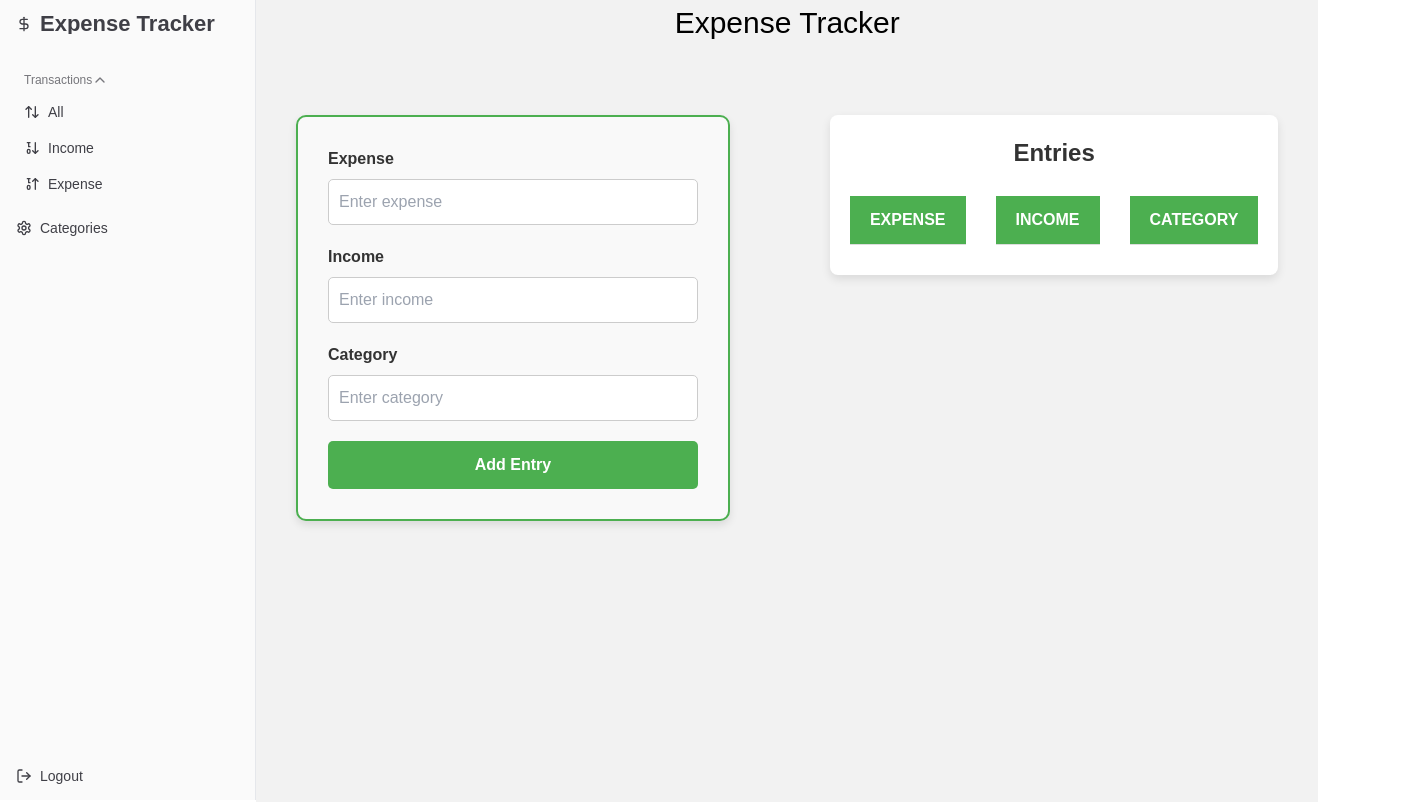
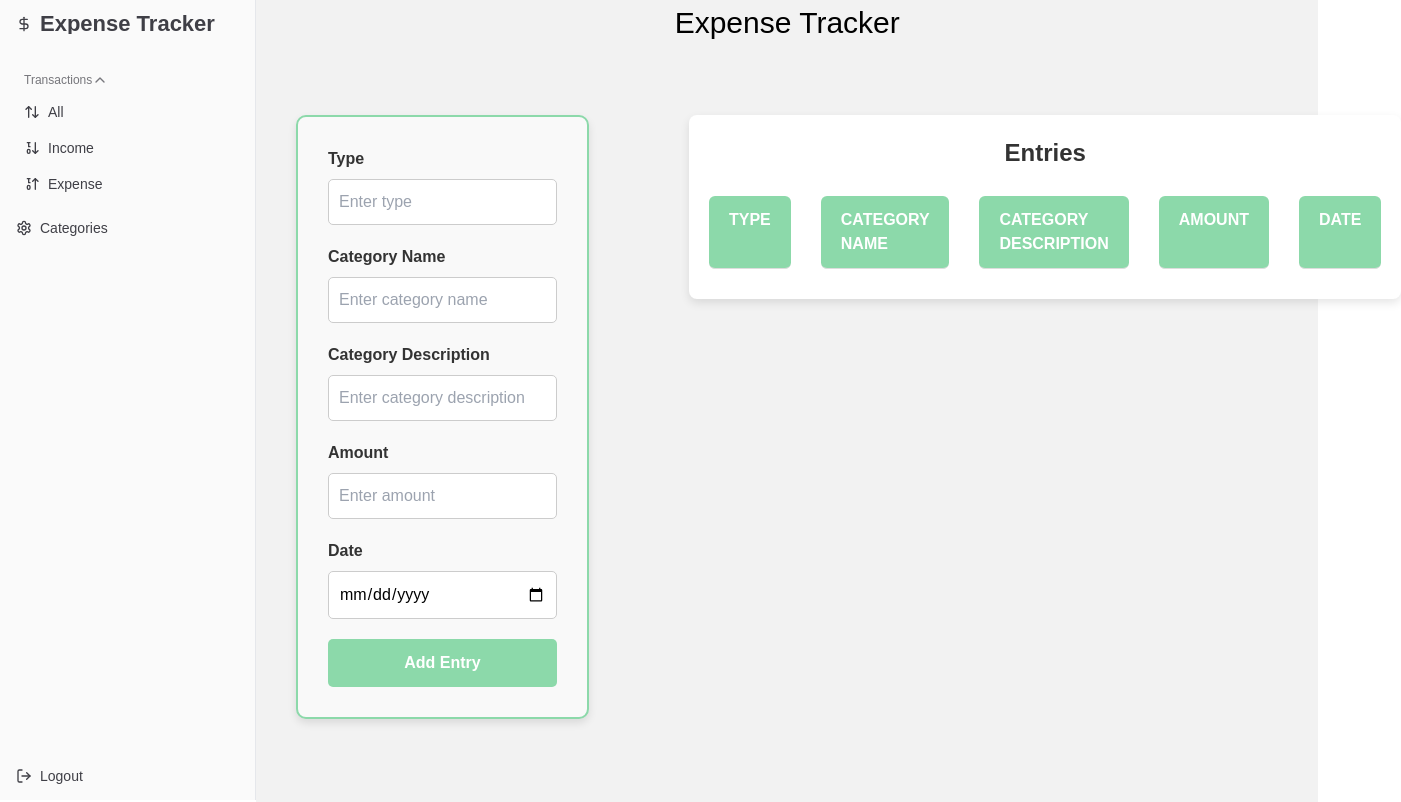
Before and after one commit to DhawalPatel-Mtech/the-optimizers, a Next.js app in the folder frontend/: page /income in a window 1280 px wide. Shown: the top 802 px of the page, 1401 px wide, since content can reach past the window. Built offline with nearby package versions, Linux system fonts and the light colour scheme.

Commit message:
ui changes

```diff
--- a/frontend/src/components/AllTransaction/AllTransaction.module.css
+++ b/frontend/src/components/AllTransaction/AllTransaction.module.css
@@ -1,7 +1,7 @@
 .tableContainer {
   padding: 20px;
   flex: 1;
-  max-width: 800px;
+  max-width: max-content;
   /* margin: auto; */
   height: max-content;
   background-color: #fff;
@@ -33,10 +33,11 @@
 }
 
 .table th {
-  background-color: #4caf50;
+  background-color: #8cd9aa;
   color: #fff;
   font-weight: bold;
   text-transform: uppercase;
+  border-radius: 6px;
 }
 
 .table tbody tr:hover {
--- a/frontend/src/components/AllTransaction/index.js
+++ b/frontend/src/components/AllTransaction/index.js
@@ -13,9 +13,12 @@ export default function TableComponent({ entries }) {
               gap: "30px",
             }}
           >
-            <th>Expense</th>
-            <th>Income</th>
-            <th>Category</th>
+            <th>Type</th>
+            <th>Category Name</th>
+            <th>Category Description</th>
+            {/* <th>Icon</th> */}
+            <th>Amount</th>
+            <th>Date</th>
           </tr>
         </thead>
         <tbody>
@@ -28,9 +31,12 @@ export default function TableComponent({ entries }) {
                 gap: "30px",
               }}
             >
-              <td>{entry.expense || "-"}</td>
-              <td>{entry.income || "-"}</td>
-              <td>{entry.category || "-"}</td>
+              <td>{entry.type || "-"}</td>
+              <td>{entry.categoryName || "-"}</td>
+              <td>{entry.categoryDescription || "-"}</td>
+              <td>{entry.icon || "-"}</td>
+              <td>{entry.amount || "-"}</td>
+              <td>{entry.date || "-"}</td>
             </tr>
           ))}
         </tbody>
--- a/frontend/src/components/Form/Form.module.css
+++ b/frontend/src/components/Form/Form.module.css
@@ -3,7 +3,7 @@
   flex-direction: column;
   gap: 20px;
   padding: 30px;
-  border: 2px solid #4caf50;
+  border: 2px solid#8cd9aa;
   border-radius: 10px;
   background-color: #f9f9f9;
   box-shadow: 0 4px 8px rgba(0, 0, 0, 0.1);
@@ -35,7 +35,7 @@
 }
 
 .inputField:focus {
-  border-color: #4caf50;
+  border-color: #8cd9aa;
 }
 
 .submitButton {
@@ -43,7 +43,7 @@
   font-size: 1rem;
   font-weight: bold;
   color: #fff;
-  background-color: #4caf50;
+  background-color: #8cd9aa;
   border: none;
   border-radius: 5px;
   cursor: pointer;
@@ -51,7 +51,7 @@
 }
 
 .submitButton:hover {
-  background-color: #45a049;
+  background-color: #8cd9aa;
   transform: scale(1.05);
 }
 
--- a/frontend/src/components/Form/index.js
+++ b/frontend/src/components/Form/index.js
@@ -4,9 +4,11 @@ import styles from "./Form.module.css";
 
 export default function FormComponent({ onAddEntry }) {
   const [form, setForm] = useState({
-    expense: "",
-    income: "",
-    category: "",
+    type: "",
+    categoryName: "",
+    categoryDescription: "",
+    amount: "",
+    date: "",
   });
 
   const handleChange = (e) => {
@@ -16,53 +18,86 @@ export default function FormComponent({ onAddEntry }) {
 
   const handleSubmit = (e) => {
     e.preventDefault();
-    if (form.expense || form.income) {
+    if (form.amount && form.type && form.categoryName && form.date) {
       onAddEntry(form);
-      setForm({ expense: "", income: "", category: "" }); // Clear the form
+      setForm({
+        type: "",
+        categoryName: "",
+        categoryDescription: "",
+        amount: "",
+        date: "",
+      }); // Clear the form
     }
   };
 
   return (
     <form className={styles.form} onSubmit={handleSubmit}>
       <div className={styles.field}>
-        <label htmlFor="expense" className={styles.inputLabel}>
-          Expense
+        <label htmlFor="type" className={styles.inputLabel}>
+          Type
         </label>
         <input
-          type="number"
-          id="expense"
-          name="expense"
-          value={form.expense}
+          type="text"
+          id="type"
+          name="type"
+          value={form.type}
           onChange={handleChange}
-          placeholder="Enter expense"
+          placeholder="Enter type"
           className={styles.inputField}
         />
       </div>
       <div className={styles.field}>
-        <label htmlFor="income" className={styles.inputLabel}>
-          Income
+        <label htmlFor="categoryName" className={styles.inputLabel}>
+          Category Name
         </label>
         <input
-          type="number"
-          id="income"
-          name="income"
-          value={form.income}
+          type="text"
+          id="categoryName"
+          name="categoryName"
+          value={form.categoryName}
           onChange={handleChange}
-          placeholder="Enter income"
+          placeholder="Enter category name"
           className={styles.inputField}
         />
       </div>
       <div className={styles.field}>
-        <label htmlFor="category" className={styles.inputLabel}>
-          Category
+        <label htmlFor="categoryDescription" className={styles.inputLabel}>
+          Category Description
         </label>
         <input
           type="text"
-          id="category"
-          name="category"
-          value={form.category}
+          id="categoryDescription"
+          name="categoryDescription"
+          value={form.categoryDescription}
           onChange={handleChange}
-          placeholder="Enter category"
+          placeholder="Enter category description"
+          className={styles.inputField}
+        />
+      </div>
+      <div className={styles.field}>
+        <label htmlFor="amount" className={styles.inputLabel}>
+          Amount
+        </label>
+        <input
+          type="number"
+          id="amount"
+          name="amount"
+          value={form.amount}
+          onChange={handleChange}
+          placeholder="Enter amount"
+          className={styles.inputField}
+        />
+      </div>
+      <div className={styles.field}>
+        <label htmlFor="date" className={styles.inputLabel}>
+          Date
+        </label>
+        <input
+          type="date"
+          id="date"
+          name="date"
+          value={form.date}
+          onChange={handleChange}
           className={styles.inputField}
         />
       </div>
```
